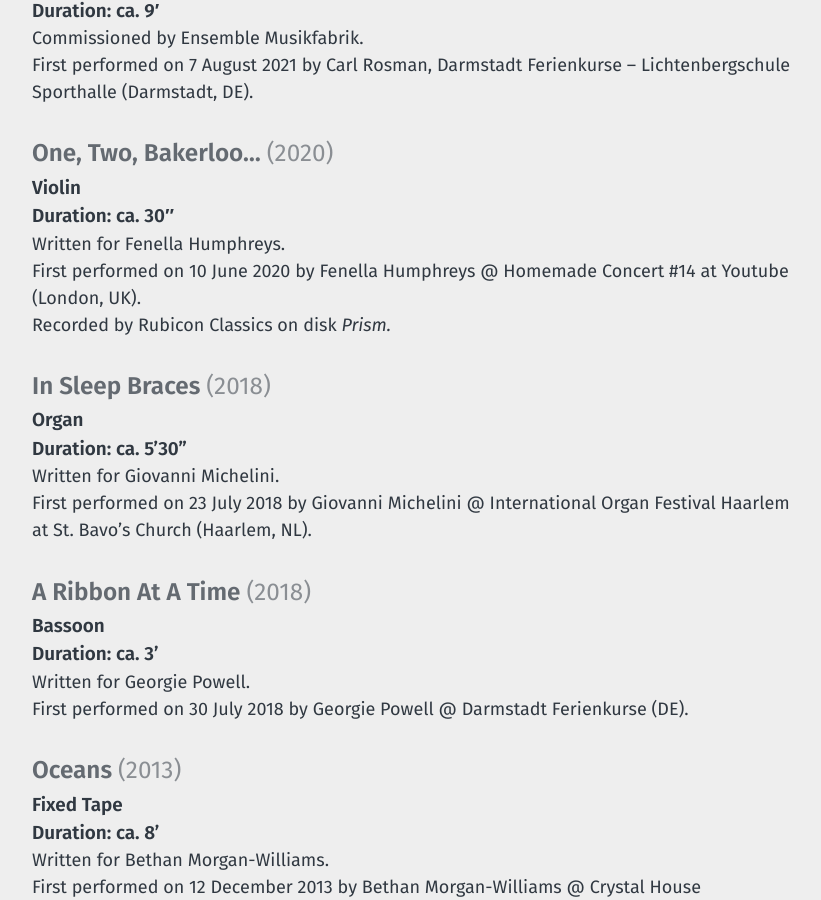
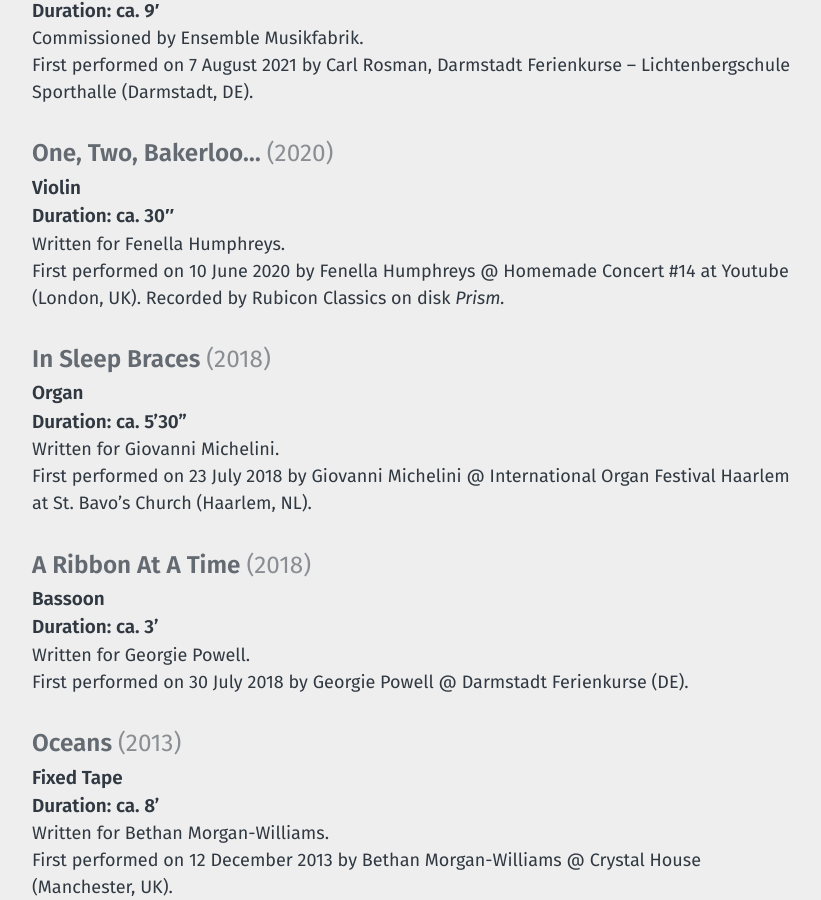
Before and after one commit to morganwilliamsb/website, a Jekyll site: the page built from works.md, in a window 1280 px wide and 900 px high, scrolled down 1410 px. Shown: the whole window, without its empty margins (40-861 px from the left). Built offline with Jekyll 4.4.1, drawn with Linux system fonts in a browser that asks for light colours.

Commit message:
Update works.md

```diff
--- a/works.md
+++ b/works.md
@@ -42,8 +42,7 @@ Duration: ca. 9′
 **Violin**
 Duration: ca. 30″
 : Written for Fenella Humphreys.
-: First performed on 10 June 2020 by Fenella Humphreys @ Homemade Concert #14 at Youtube (London, UK).
-: Recorded by Rubicon Classics on disk _Prism._
+: First performed on 10 June 2020 by Fenella Humphreys @ Homemade Concert #14 at Youtube (London, UK). Recorded by Rubicon Classics on disk _Prism._
 
 #### In Sleep Braces *(2018)*
 **Organ**
```
